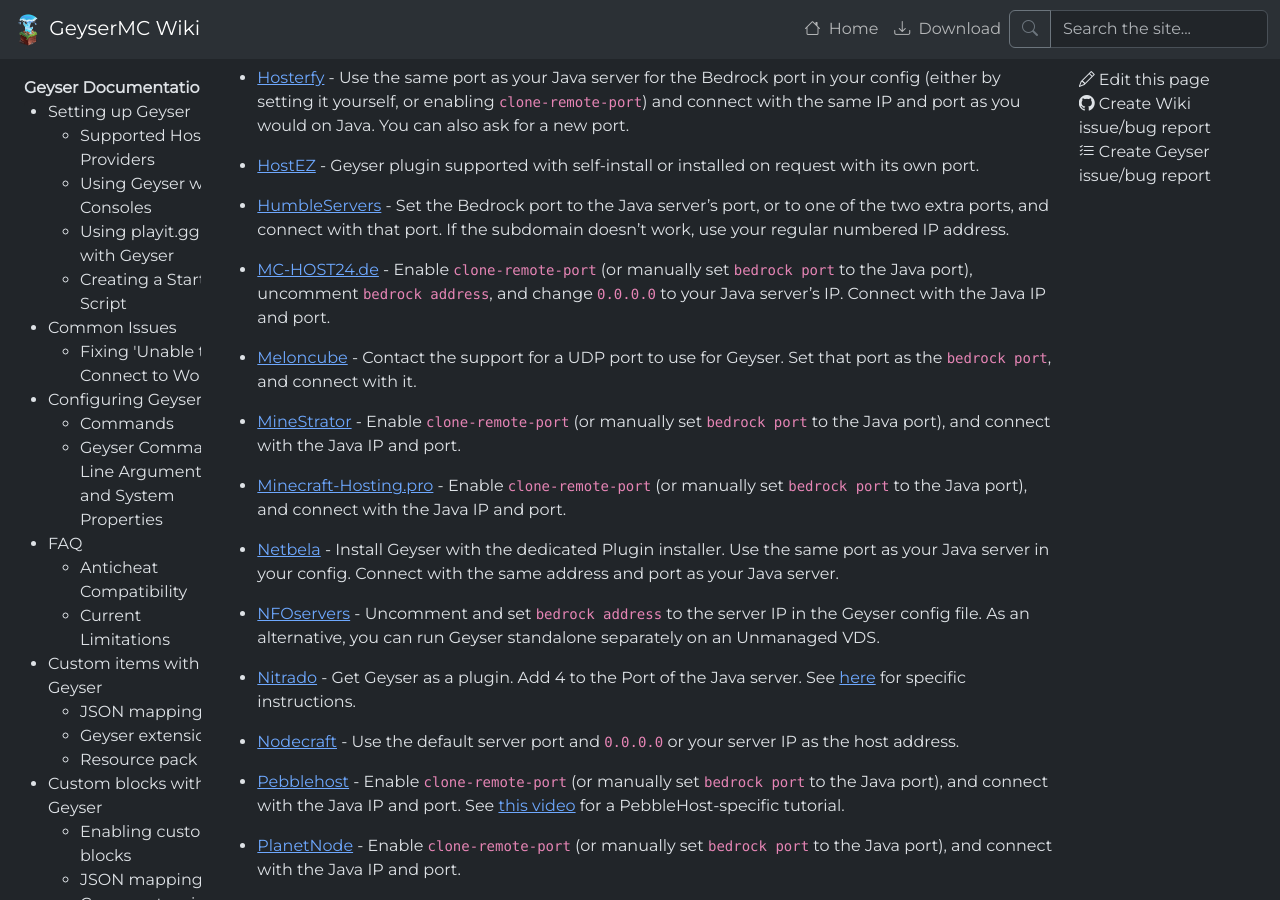
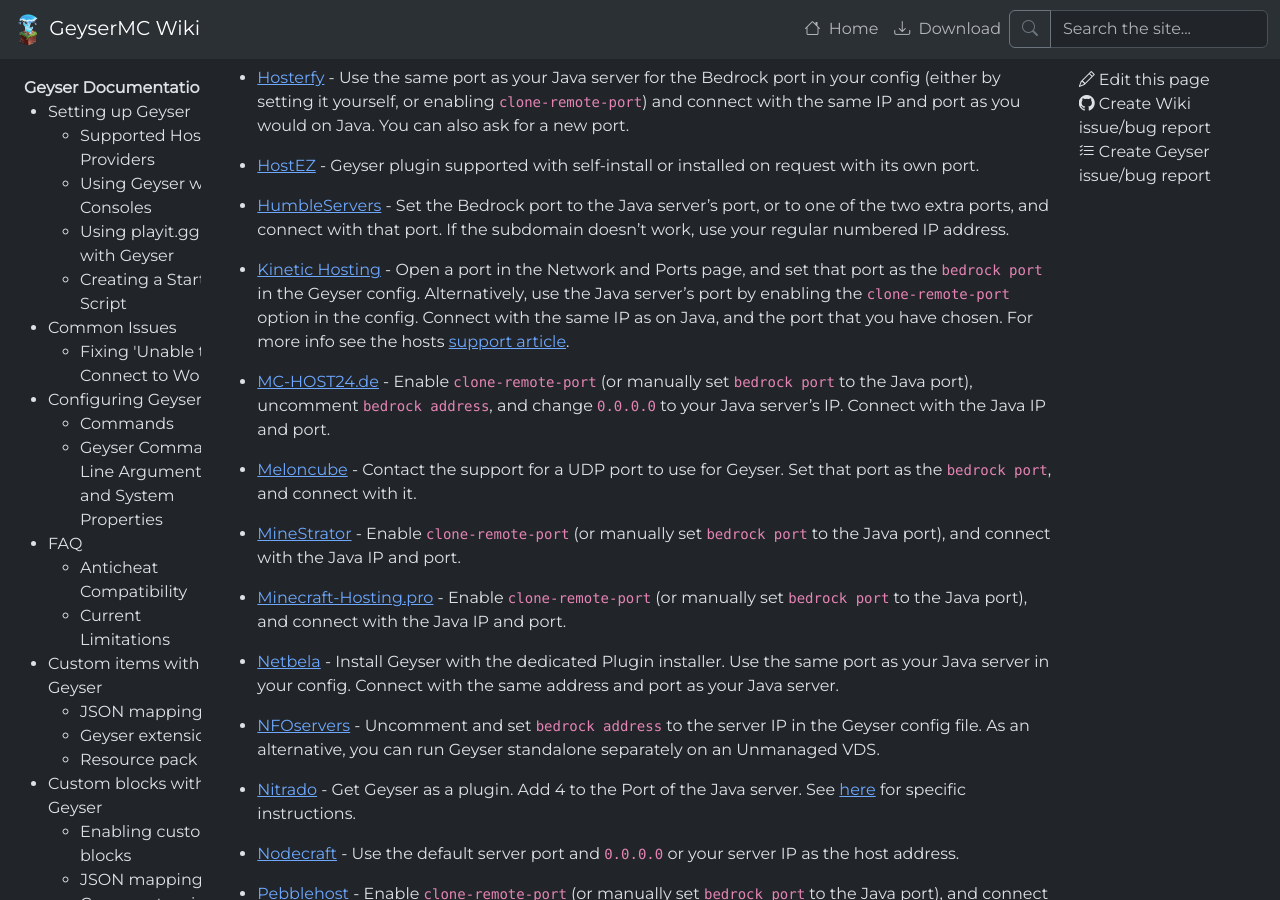
Before and after one commit to GeyserMC/GeyserWiki, a Jekyll site: the page built from _docs/geyser/supported-hosting-providers.md, in a window 1280 px wide and 900 px high, scrolled down 3783 px. Built offline with Jekyll 4.4.1, drawn with Linux system fonts in a browser that asks for light colours.

Commit message:
Update providers.json - Added Kinetic Hosting (#203)

```diff
--- a/_data/providers.json
+++ b/_data/providers.json
@@ -250,6 +250,11 @@
       "description": "Set the Bedrock port to the Java server's port, or to one of the two extra ports, and connect with that port. If the subdomain doesn't work, use your regular numbered IP address."
     },
     {
+      "name": "Kinetic Hosting",
+      "url": "https://kinetichosting.net/",
+      "description": "Open a port in the Network and Ports page, and set that port as the `bedrock port` in the Geyser config. Alternatively, use the Java server's port by enabling the `clone-remote-port` option in the config. Connect with the same IP as on Java, and the port that you have chosen. For more info see the hosts [support article](https://www.kinetichosting.net/articles/minecraft-java/plugins/geyser)."
+    },
+    {
       "name": "MC-HOST24.de",
       "url": "https://mc-host24.de/",
       "description_template": "ip_and_port"
```
